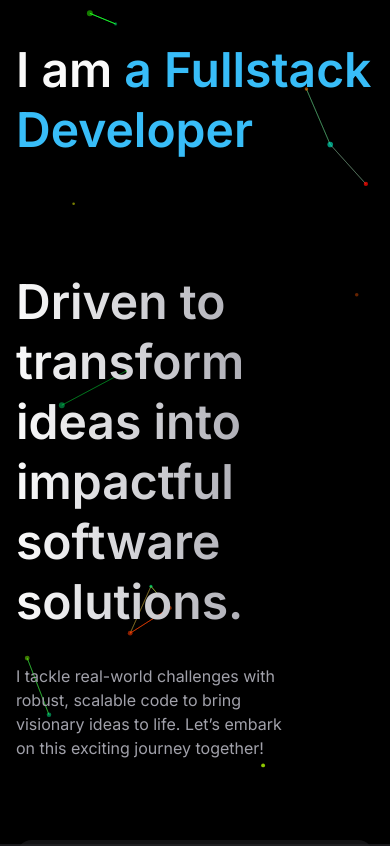
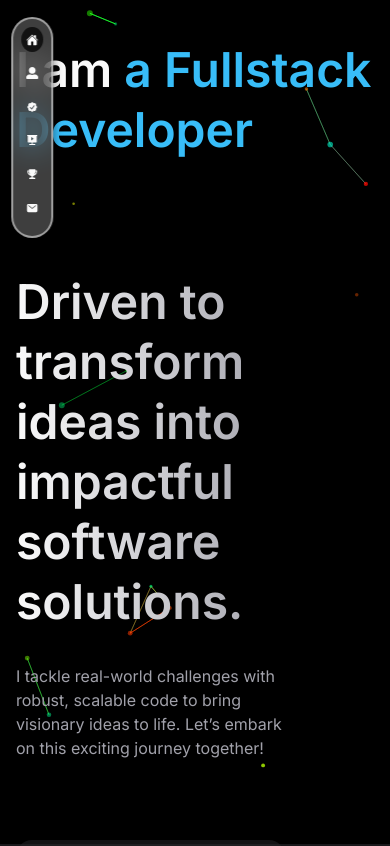
Before and after one commit to AkelaDumindu/my_portfolio, a React (Vite) app: page / in a window 390 px wide. Shown: the top 846 px of the page. Built offline with nearby package versions, Linux system fonts and the light colour scheme.

Commit message:
created side navbar

```diff
--- a/package.json
+++ b/package.json
@@ -17,6 +17,7 @@
     "react": "^18.3.1",
     "react-dom": "^18.3.1",
     "react-fast-marquee": "^1.6.5",
+    "react-icons": "^5.3.0",
     "react-simple-typewriter": "^5.0.1",
     "react-tsparticles": "^2.12.2",
     "tailwind-scrollbar": "^3.1.0",
--- a/src/App.jsx
+++ b/src/App.jsx
@@ -2,6 +2,7 @@
 import Hero from './components/hero/Hero';
 import MyAbout from './components/MyAbout';
 import MyProject from "./components/MyProject";
+import Navbar from './components/nav/Navbar';
 import ParticleBack from "./components/ParticleBack";
 import JobRole from "./components/role/JobRole";
 import Skill from "./components/Skill";
@@ -21,6 +22,7 @@ const App = ()=>{
     <main>
     <JobRole/>
       {/* <Hero/> */}
+      <Navbar/>
       <Hero/>
       <MyAbout />
       <Skill />
--- a/src/components/MyAbout.jsx
+++ b/src/components/MyAbout.jsx
@@ -13,8 +13,8 @@ const aboutItems = [
 const MyAbout = () => {
   return (
     <section id='about' className='section'>
-        <div className="container">
-            <div className='bg-zinc-800/50 p-7 rounded-2xl md:p-12'>
+        <div className="container ">
+            <div className='bg-zinc-800/50 p-7 rounded-2xl md:p-12 about-info'>
                 <p className='text-zinc-300 mb-4 md:mb-8 md:text-xl md:max-w-[60ch]'>Welcome! I&apos;m Akela, a professional web developer with a knack for crafting visually stunning and highly functional websites. Combining creativity and technical expertise. I transform your vision into digital masterpiece that excels in both appearance and performance.</p>
 
                 <div className='flex flex-wrap items-center gap-4 md:gap-7'>
--- a/src/components/Navbar.jsx
+++ /dev/null
@@ -1,74 +0,0 @@
-import { useRef, useEffect, useState } from 'react';
-import PropTypes from 'prop-types';
-
-const Navbar = ({ navOpen }) => {
-  const lastActiveLink = useRef(null);
-  const activeBox = useRef(null);
-  const [activeIndex, setActiveIndex] = useState(0);
-  const [windowWidth, setWindowWidth] = useState(window.innerWidth);
-
-  const navItems = [
-    { label: 'Home', link: '#home', className: 'nav-link active' },
-    { label: 'About', link: '#about', className: 'nav-link' },
-    { label: 'Work', link: '#work', className: 'nav-link' },
-    { label: 'Reviews', link: '#reviews', className: 'nav-link' },
-  ];
-
-  if (windowWidth <= 768) {
-    navItems.push({ label: 'Contact', link: '#contact', className: 'nav-link' });
-  }
-
-  const initActiveBox = () => {
-    if (lastActiveLink.current) {
-      activeBox.current.style.top = lastActiveLink.current.offsetTop + 'px';
-      activeBox.current.style.left = lastActiveLink.current.offsetLeft + 'px';
-      activeBox.current.style.width = lastActiveLink.current.offsetWidth + 'px';
-      activeBox.current.style.height = lastActiveLink.current.offsetHeight + 'px';
-    }
-  };
-
-  useEffect(() => {
-    lastActiveLink.current = document.querySelector('.nav-link.active');
-    initActiveBox();
-  }, []);
-
-  useEffect(() => {
-    const handleResize = () => {
-      setWindowWidth(window.innerWidth);
-      initActiveBox();
-    };
-    window.addEventListener('resize', handleResize);
-    return () => window.removeEventListener('resize', handleResize);
-  }, []);
-
-  const activeCurrentLink = (index) => {
-    lastActiveLink.current?.classList.remove('active');
-    const newActiveLink = document.querySelector(`.nav-link:nth-child(${index + 1})`);
-    newActiveLink.classList.add('active');
-    lastActiveLink.current = newActiveLink;
-    setActiveIndex(index);
-    initActiveBox();
-  };
-
-  return (
-    <nav className={`navbar${navOpen ? ' active' : ''}`}>
-      {navItems.map(({ label, link, className }, index) => (
-        <a
-          href={link}
-          key={index}
-          className={`nav-link${index === activeIndex ? ' active' : ''} ${className}`}
-          onClick={() => activeCurrentLink(index)}
-        >
-          {label}
-        </a>
-      ))}
-      <div className="active-box" ref={activeBox}></div>
-    </nav>
-  );
-};
-
-Navbar.propTypes = {
-  navOpen: PropTypes.bool.isRequired,
-};
-
-export default Navbar;
--- /dev/null
+++ b/src/components/nav/Navbar.jsx
@@ -0,0 +1,25 @@
+import React, { useState } from 'react';
+import './navBar.css';
+import { IoHome } from "react-icons/io5";
+import { FaUserAlt } from "react-icons/fa";
+import { HiMiniCheckBadge } from "react-icons/hi2";
+import { IoMail } from "react-icons/io5";
+import { IoMdTrophy } from "react-icons/io";
+import { RiSlideshow2Fill } from "react-icons/ri";
+
+const Navbar = () => {
+  const [activeNav, setActiveNav] = useState('#');
+
+  return (
+    <nav>
+      <a href="#" onClick={() => setActiveNav('#')} className={activeNav === '#' ? 'active' : ''}><IoHome /></a>
+      <a href="#about" onClick={() => setActiveNav('#about')} className={activeNav === '#about' ? 'active' : ''}><FaUserAlt /></a>
+      <a href="#skills" onClick={() => setActiveNav('#skills')} className={activeNav === '#skills' ? 'active' : ''}><HiMiniCheckBadge /></a>
+      <a href="#portfolio" onClick={() => setActiveNav('#portfolio')} className={activeNav === '#portfolio' ? 'active' : ''}><RiSlideshow2Fill /></a>
+      <a href="#awards" onClick={() => setActiveNav('#awards')} className={activeNav === '#awards' ? 'active' : ''}><IoMdTrophy /></a>
+      <a href="#contact" onClick={() => setActiveNav('#contact')} className={activeNav === '#contact' ? 'active' : ''}><IoMail /></a>
+    </nav>
+  );
+};
+
+export default Navbar;
--- /dev/null
+++ b/src/components/nav/navBar.css
@@ -0,0 +1,86 @@
+nav {
+  background: rgba(98, 98, 98, 0.3); /* Slightly transparent background */
+  width: max-content;
+  padding: 0.7rem 0.7rem;
+  z-index: 2;
+  position: fixed;
+  left: 4%;
+  transform: translateX(-50%);
+  bottom: 10rem;
+  display: flex;
+  flex-direction: column;
+  gap: 1rem;
+  border-radius: 3rem;
+  backdrop-filter: blur(15px); /* Apply blur for glass effect */
+  border: 2px solid rgba(255, 255, 255, 0.5); /* Light border for glass effect */
+  box-shadow: 0 0 10px rgba(0, 0, 0, 0.5); /* Slight shadow for depth */
+}
+
+nav a {
+  background: transparent;
+  padding: 1rem;
+  border-radius: 50%;
+  display: flex;
+  color: rgba(255, 255, 255, 0.5);
+  font-size: 1.1rem;
+}
+
+nav a:hover {
+  background: rgba(0, 0, 0, 0.7);
+  color: #fff;
+}
+
+nav a.active {
+  background: rgba(0, 0, 0, 0.7);
+  color: #fff;
+}
+
+/*===========FOR RESPONSIVENESS (Medium DEVICES)==============*/
+
+@media screen and (max-width: 1024px) {
+  nav {
+    background: rgba(0, 0, 0, 0.3);
+    width: max-content;
+    display: block;
+    padding: 0.5rem 0.5rem;
+    z-index: 2;
+    position: fixed;
+    left: 7rem;
+    transform: translateX(-50%);
+    bottom: 20rem;
+    display: flex;
+    flex-direction: column;
+    gap: 0.1rem;
+    border-radius: 2rem;
+    backdrop-filter: blur(15px);
+  }
+}
+
+/*===========FOR RESPONSIVENESS (SMALL DEVICES)==============*/
+
+@media screen and (max-width: 700px) {
+  /* .container {
+        background-color: green;
+    } */
+
+  nav {
+    background: rgba(116, 116, 116, 0.54);
+    width: 2.6rem;
+    display: block;
+    height: min-content;
+    margin-left: -5rem;
+    top: 2%;
+    gap: 1rem;
+    position: fixed;
+  }
+
+  nav a {
+    background: transparent;
+    padding: 0.3rem;
+    border-radius: 50%;
+    display: flex;
+    color: var(--color-light);
+    font-size: 1rem;
+    margin-bottom: 0.5rem;
+  }
+}
--- a/src/index.css
+++ b/src/index.css
@@ -122,9 +122,12 @@ body {
   z-index: 10; /* Make sure the image stays on top */
   width: 420px; /* Or whatever the fixed size of the image should be */
   height: auto;
-  background-color: #040404;
+  background-color: rgba(255, 255, 255, 0.05);
   border-radius: 30px;
-  border: 1px solid #565656;
+  border: 2px solid rgba(255, 255, 255, 0.5); /* Light border for glass effect */
+  backdrop-filter: blur(10px); /* Apply blur for glass effect */
+  box-shadow: 0 0 15px rgba(0, 0, 0, 0.2); /* Slight shadow for depth */
+  transition: box-shadow 0.3s ease; /* Smooth transition */
   /* position: fixed; */
   /* left: 20px; */
 
@@ -138,3 +141,7 @@ body {
 .container {
   position: relative;
 }
+
+.about-info {
+  width: 75%;
+}
```
Also changed, not shown: 1 other file (tests, documents, lock files or other folders).
